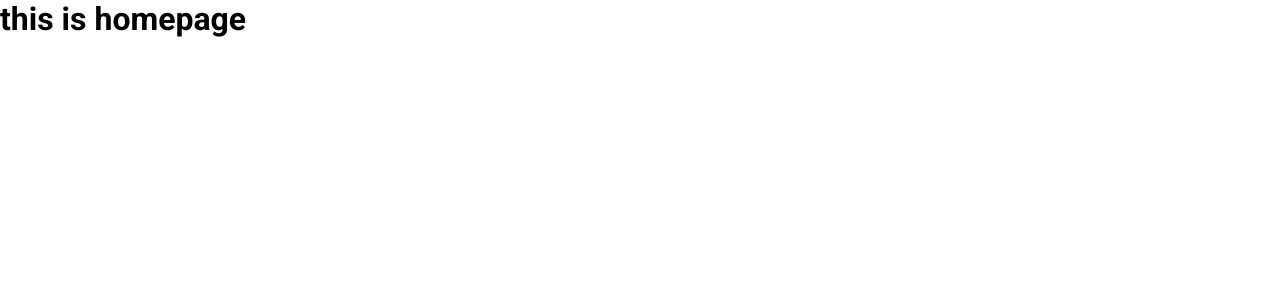
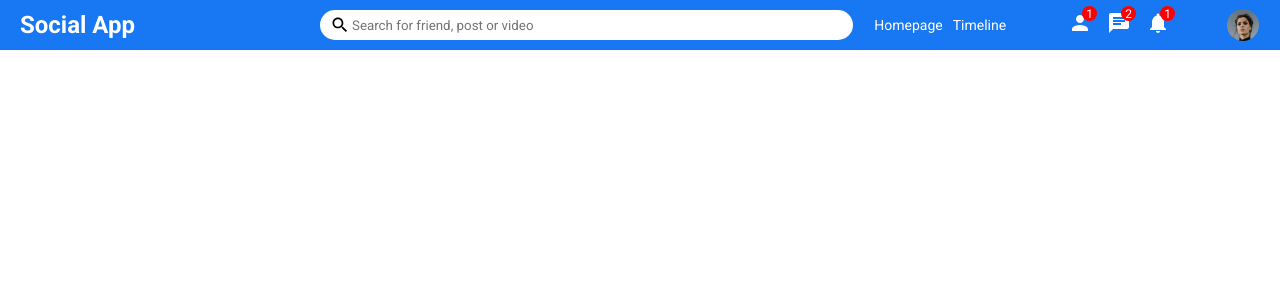
Before and after one commit to Mona95/MERN-Socialapp, a React (Create React App) app in the folder client/: page / in a window 1280 px wide. Shown: the top 300 px of the page. Built offline with nearby package versions, Linux system fonts and the light colour scheme; the HTML template or start-up script is replaced by a standard one.

Commit message:
feat: implemented topbar component

```diff
--- a/client/src/components/topbar/Topbar.jsx
+++ b/client/src/components/topbar/Topbar.jsx
@@ -0,0 +1,44 @@
+import { Search, Person, Chat, Notifications } from "@material-ui/icons";
+
+// Styles
+import "./topbar.scss";
+
+export default function Topbar() {
+  return (
+    <div className="topbar-container">
+      <div className="topbar-container_left">
+        <span className="logo">Social App</span>
+      </div>
+      <div className="topbar-container_center">
+        <div className="searchbar">
+          <Search className="search-icon" />
+          <input
+            placeholder="Search for friend, post or video"
+            className="searhinput"
+          />
+        </div>
+      </div>
+      <div className="topbar-container_right">
+          <div className="topbar-container_right__links">
+              <span className="topbar-link">Homepage</span>
+              <span className="topbar-link">Timeline</span>
+          </div>
+          <div className="topbar-container_right__icons">
+              <div className="item">
+                  <Person />
+                  <span className="item_badge">1</span>
+              </div>
+              <div className="item">
+                  <Chat />
+                  <span className="item_badge">2</span>
+              </div>
+              <div className="item">
+                  <Notifications />
+                  <span className="item_badge">1</span>
+              </div>
+          </div>
+          <img src="/assets/person/1.jpeg" alt="profile" className="topbar-img" />
+      </div>
+    </div>
+  );
+}
--- a/client/src/components/topbar/topbar.scss
+++ b/client/src/components/topbar/topbar.scss
@@ -0,0 +1,89 @@
+.topbar-container{
+    height: 50px;
+    width: 100%;
+    background-color: #1877f2;
+    display: flex;
+    align-items: center;
+    position: sticky;
+    top: 0;
+
+    &_left {
+        flex: 3;
+        .logo {
+            font-size: 24px;
+            margin-left: 20px;
+            font-weight: bold;
+            color: #fff;
+            cursor: pointer;
+        }
+    }
+    &_center {
+        flex: 5;
+        .searchbar {
+            width: 100%;
+            height: 30px;
+            background-color: #fff;
+            border-radius: 30px;
+
+            display: flex;
+            align-items: center;
+            .searhinput {
+                border: none;
+                width: 70%;
+                &:focus {
+                    outline: none !important;
+                }
+            }
+            .search-icon {
+                font-size: 20px !important;
+                margin-left: 10px;
+
+            }
+        }
+    }
+    &_right {
+        flex: 4;
+        display: flex;
+        align-items: center;
+        justify-content: space-around;
+        color: #fff;
+        &__links {
+            margin-right: 10px;
+            font-size: 14px;
+            cursor: pointer;
+            display: flex;
+            .topbar-link {
+                margin-right: 10px;
+            }
+        }
+        &__icons {
+            display: flex;
+            .item {
+                margin-right: 15px;
+                cursor: pointer;
+                position: relative;
+                &_badge {
+                    position: absolute;
+                    width: 15px;
+                    height: 15px;
+                    color: #fff;
+                    background-color: red;
+                    border-radius: 100%;
+                    top: -5px;
+                    right: -5px;
+
+                    display: flex;
+                    align-items: center;
+                    justify-content: center;
+                    font-size: 12px;
+                }
+            }
+        }
+        .topbar-img {
+            width: 32px;
+            height: 32px;
+            border-radius: 50%;
+            object-fit: cover;
+        }
+    }
+}
--- a/client/src/pages/home/Home.jsx
+++ b/client/src/pages/home/Home.jsx
@@ -1,7 +1,10 @@
+import Topbar from "../../components/topbar/Topbar"
+
+// Styles
 import './home.scss';
 
 const Home = () => {
-    return <h1>this is homepage</h1>
+    return <Topbar />
 }
 
 export default Home
```
Also changed, not shown: client/public/assets/person/1.jpeg (renamed from client/public/assets/person/1 (1).jpeg).
